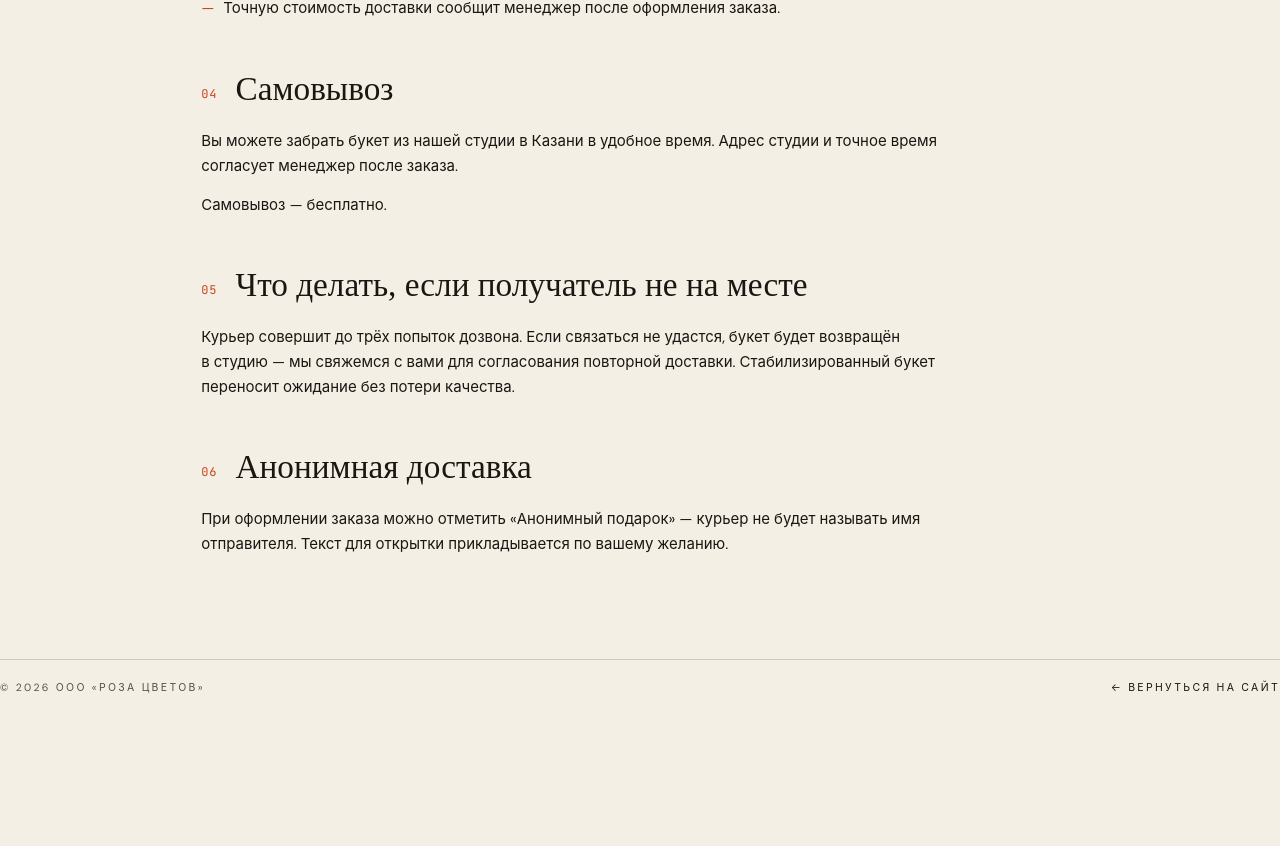
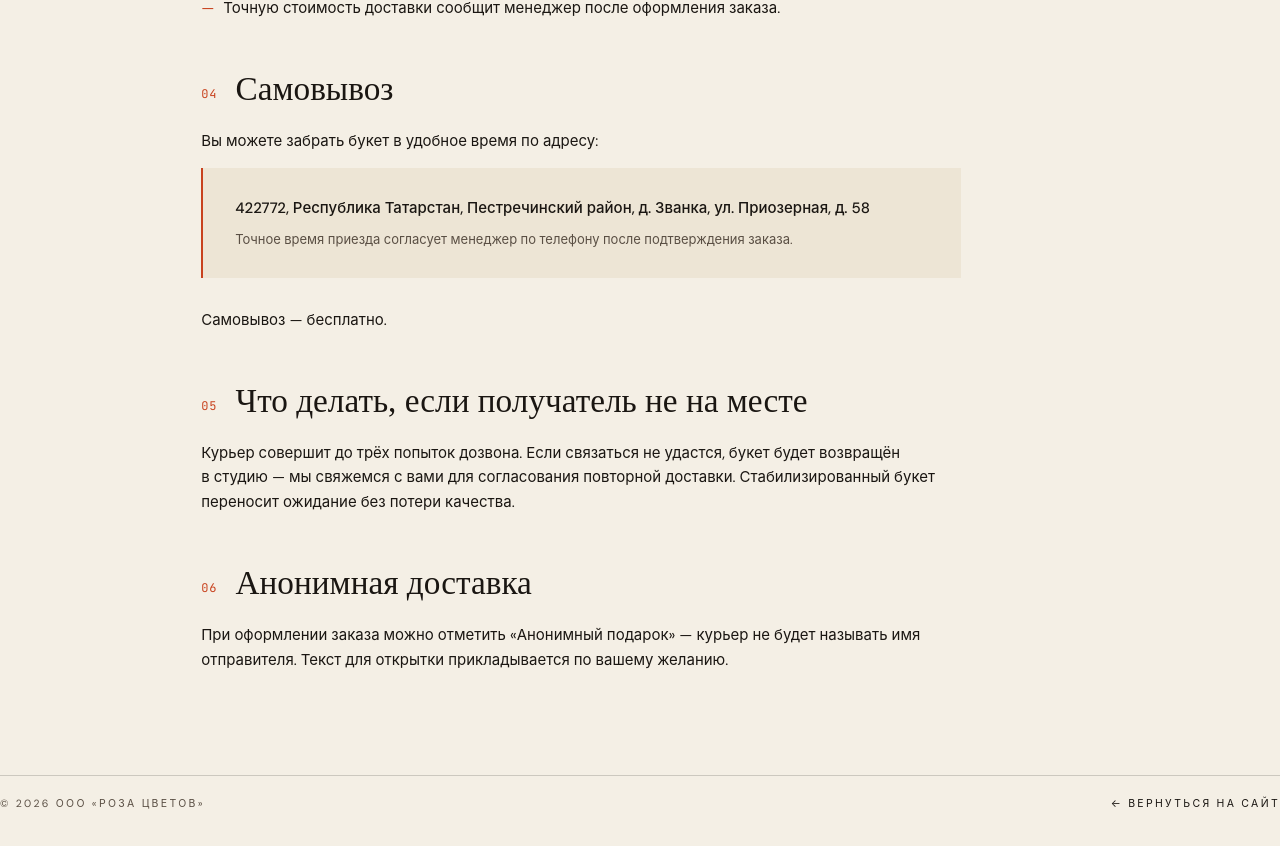
Before and after one commit to Camelot770/rosa-web, a Next.js app: page /delivery in a window 1280 px wide. Shown: the part 1158-2004 px from the top of the page. Before the commit the page ends 1923 px from the top, so only its background shows below. Built offline with nearby package versions, Linux system fonts and the light colour scheme; a web font is replaced by a local one.

Commit message:
Fill pickup address from legal entity (Званка, Приозерная 58)
Was a placeholder '____' on checkout. Now uses lib/contacts.ts which holds short and full forms - checkout radio tile shows short address, /delivery page shows the full address in an info-block.

```diff
--- a/app/checkout/page.tsx
+++ b/app/checkout/page.tsx
@@ -7,6 +7,7 @@ import { Header } from '@/app/components/Header';
 import { Footer } from '@/app/components/Footer';
 import { I } from '@/app/components/Icons';
 import { useCart } from '@/lib/cart';
+import { CONTACTS } from '@/lib/contacts';
 
 const fmt = (n: number) => n.toLocaleString('ru-RU');
 
@@ -307,7 +308,7 @@ export default function CheckoutPage() {
                       onChange={() => update('deliveryType', 'pickup')}
                     />
                     <div className="rt-title">Самовывоз</div>
-                    <div className="rt-sub">Казань · ул. ____ (адрес студии)</div>
+                    <div className="rt-sub">{CONTACTS.pickupAddressShort} · бесплатно</div>
                   </label>
                 </div>
 
--- a/app/delivery/page.tsx
+++ b/app/delivery/page.tsx
@@ -103,9 +103,18 @@ export default function DeliveryPage() {
                 <span>Самовывоз</span>
               </h2>
               <p>
-                Вы можете забрать букет из&nbsp;нашей студии в&nbsp;Казани в&nbsp;удобное время.
-                Адрес студии и&nbsp;точное время согласует менеджер после заказа.
+                Вы можете забрать букет в&nbsp;удобное время по&nbsp;адресу:
               </p>
+              <div className="info-block" style={{ marginBottom: 16 }}>
+                <p>
+                  <strong>422772, Республика Татарстан, Пестречинский район,
+                  д.&nbsp;Званка, ул.&nbsp;Приозерная, д.&nbsp;58</strong>
+                </p>
+                <p style={{ fontSize: 13, color: 'var(--ink-soft)', marginTop: 8 }}>
+                  Точное время приезда согласует менеджер по&nbsp;телефону после
+                  подтверждения заказа.
+                </p>
+              </div>
               <p>
                 Самовывоз&nbsp;— бесплатно.
               </p>
--- a/lib/contacts.ts
+++ b/lib/contacts.ts
@@ -13,6 +13,9 @@ export const CONTACTS = {
   max: 'https://max.ru/id165510704999_bot',
   schedule: 'Без выходных · 9:00 — 21:00',
   city: 'Казань · Татарстан',
+  pickupAddressShort: 'д. Званка, ул. Приозерная, 58',
+  pickupAddressFull:
+    '422772, Республика Татарстан, Пестречинский район, д. Званка, ул. Приозерная, 58',
   patentNumber: '№ 2 698 058',
   patentNote: 'технология стабилизации',
   trademarkNumber: 'товарный знак «Роза Цветов» в Роспатенте',
```
